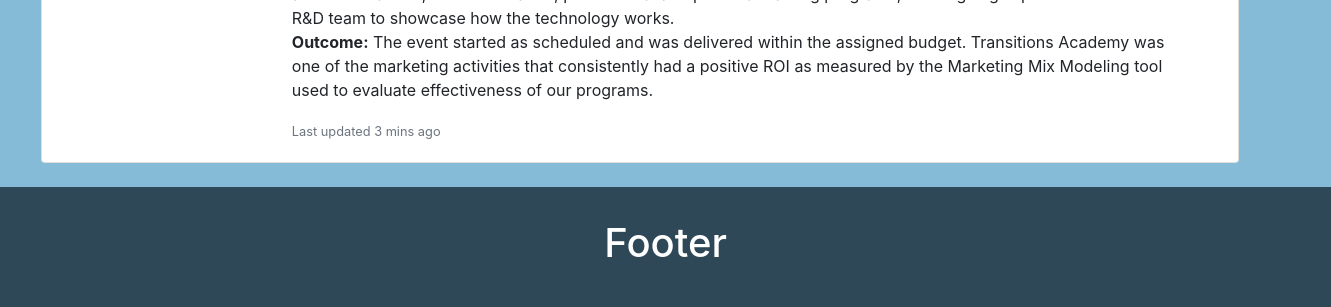
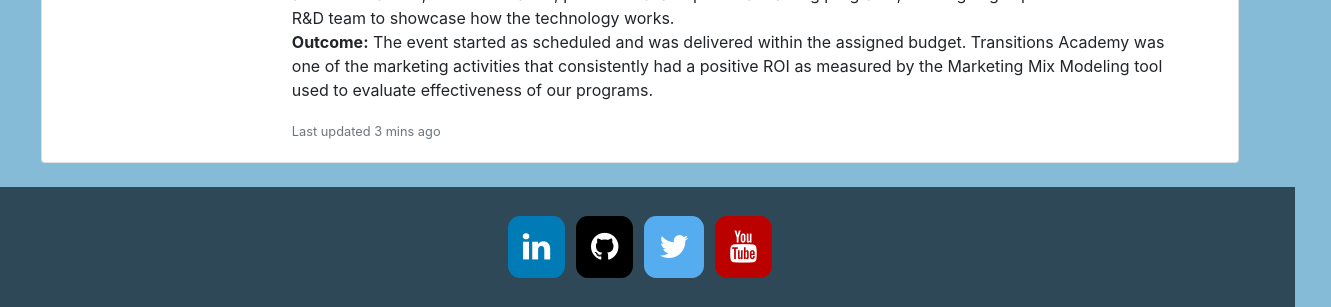
Before and after one commit to solismc/jsportfolio, a website: page public/code.html in a window 1280 px wide. Shown: the part 1385-1692 px from the top of the page, 1331 px wide, since content can reach past the window. Drawn offline with nearby package versions, Linux system fonts and the light colour scheme.

Commit message:
Added social media footer to code page

```diff
--- a/public/code.html
+++ b/public/code.html
@@ -8,6 +8,7 @@
   <link rel="shortcut icon" href="/favicon.ico" />
   <link rel="stylesheet" href="https://maxcdn.bootstrapcdn.com/bootstrap/4.5.2/css/bootstrap.min.css">
   <link rel="stylesheet" href="/screen.css" />
+  <link rel="stylesheet" href="https://cdnjs.cloudflare.com/ajax/libs/font-awesome/4.7.0/css/font-awesome.min.css">
   <script src="https://ajax.googleapis.com/ajax/libs/jquery/3.5.1/jquery.min.js"></script>
   <script src="https://cdnjs.cloudflare.com/ajax/libs/popper.js/1.16.0/umd/popper.min.js"></script>
   <script src="https://maxcdn.bootstrapcdn.com/bootstrap/4.5.2/js/bootstrap.min.js"></script>
@@ -137,9 +138,17 @@
           </section>
         </section>
       </section>
-      <nav class="section-header-react">
-        <h1>Footer</h1>
-      </nav>
+      <section class="container-fluid">
+        <section class="row justify-content-evenly">
+          <section class="section-header-react">
+            <a href="https://www.linkedin.com/in/manuelcsolis" target="_blank" class="fa fa-linkedin"></a>
+            <a href="https://github.com/solismc" target="_blank" class="fa fa-github"></a>
+            <a href="https://twitter.com/solismc" target="_blank" class="fa fa-twitter"></a>
+            <a href="https://www.youtube.com/channel/UCBaowGmMxGKcfVlrG9PFh6Q" target="_blank"
+              class="fa fa-youtube"></a>
+          </section>
+        </section>
+      </section>
     </section>
     </div>
     <script src="/main.js" charset="utf-8"></script>
--- a/public/screen.css
+++ b/public/screen.css
@@ -231,8 +231,8 @@
     height: 15vh;
     color: white;
     font-size: 16px;
-    padding-left: 20vw;
-    padding-right: 20vw;
+    padding-left: 40vw;
+    padding-right: 40vw;
     }
 
     .section-header-react-content {
@@ -276,7 +276,7 @@
     font-size: xx-large !important;
     text-align: center;
     text-decoration: none;
-    border-radius: 13%;
+    border-radius: 20%;
   }
 
   /* Add a hover effect if you want */
```
